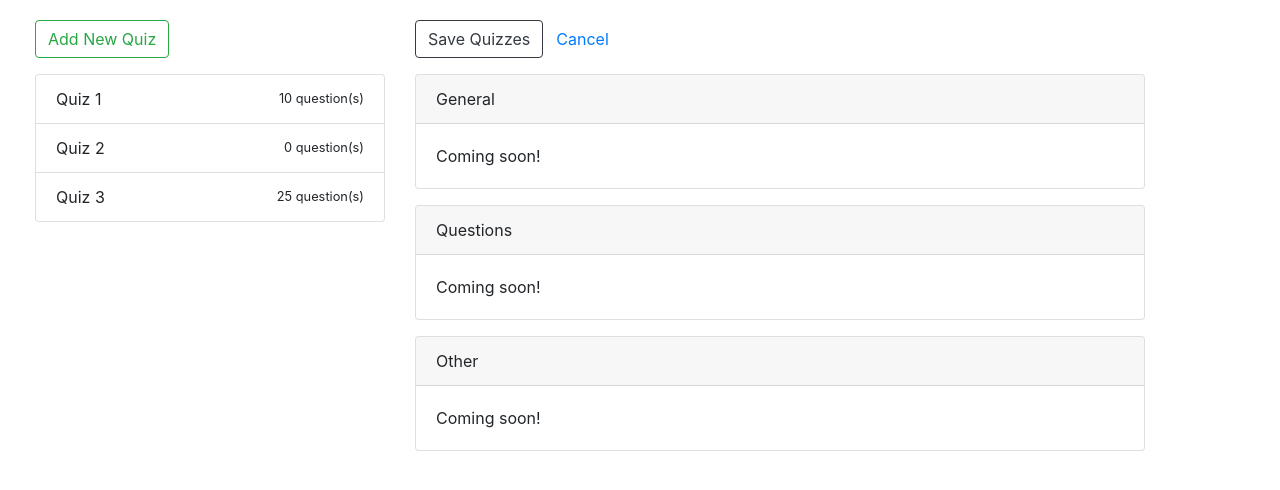
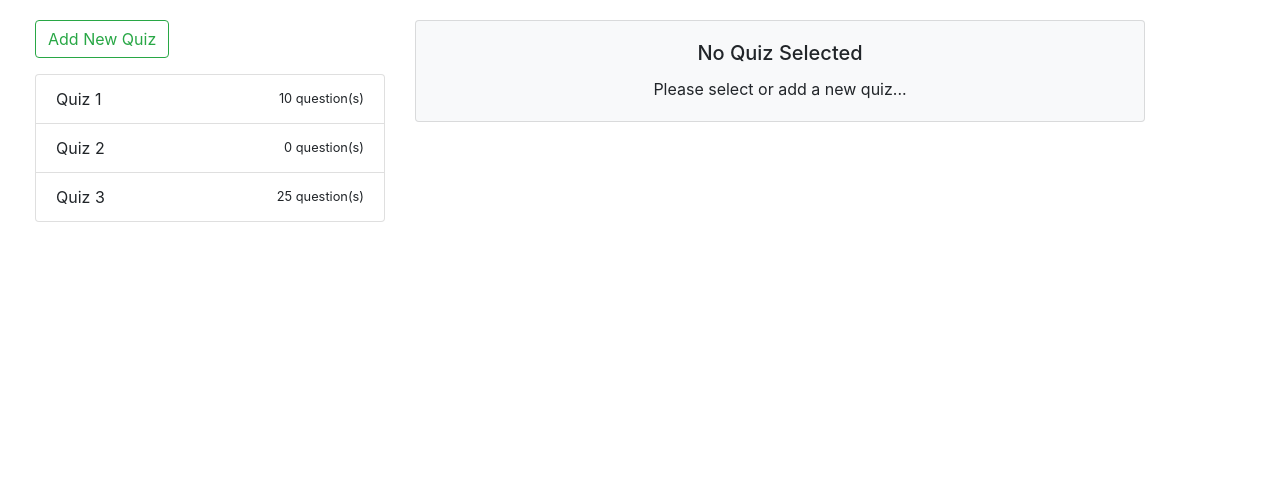
Before and after one commit to tsteelematc/2019falljsfthqe2, an Angular app: page / in a window 1280 px wide. Shown: the top 490 px of the page. Built offline with nearby package versions, Linux system fonts and the light colour scheme.

Commit message:
No quiz selected behavior...

```diff
--- a/src/app/app.component.html
+++ b/src/app/app.component.html
@@ -16,7 +16,25 @@
         </div>
       </div>
     </div>
-    <div class="col-md-8">
+    <div
+      class="col-md-8"
+      *ngIf="selectedQuiz == undefined"
+    >
+      <div class="card bg-light text-center">
+        <div class="card-body">
+          <h5 class="card-title">
+            No Quiz Selected
+          </h5>
+          <p class="card-text">
+            Please select or add a new quiz...
+          </p>
+        </div>
+      </div>
+    </div>
+    <div
+      class="col-md-8"
+      *ngIf="selectedQuiz != undefined"
+    >
       <button class="btn btn-outline-dark mb-3">
         Save Quizzes
       </button>
@@ -28,7 +46,7 @@
           General
         </div>
         <div class="card-body">
-          Coming soon!
+          {{ selectedQuiz.name }}
         </div>
       </div>
       <div class="card mb-3">
```
